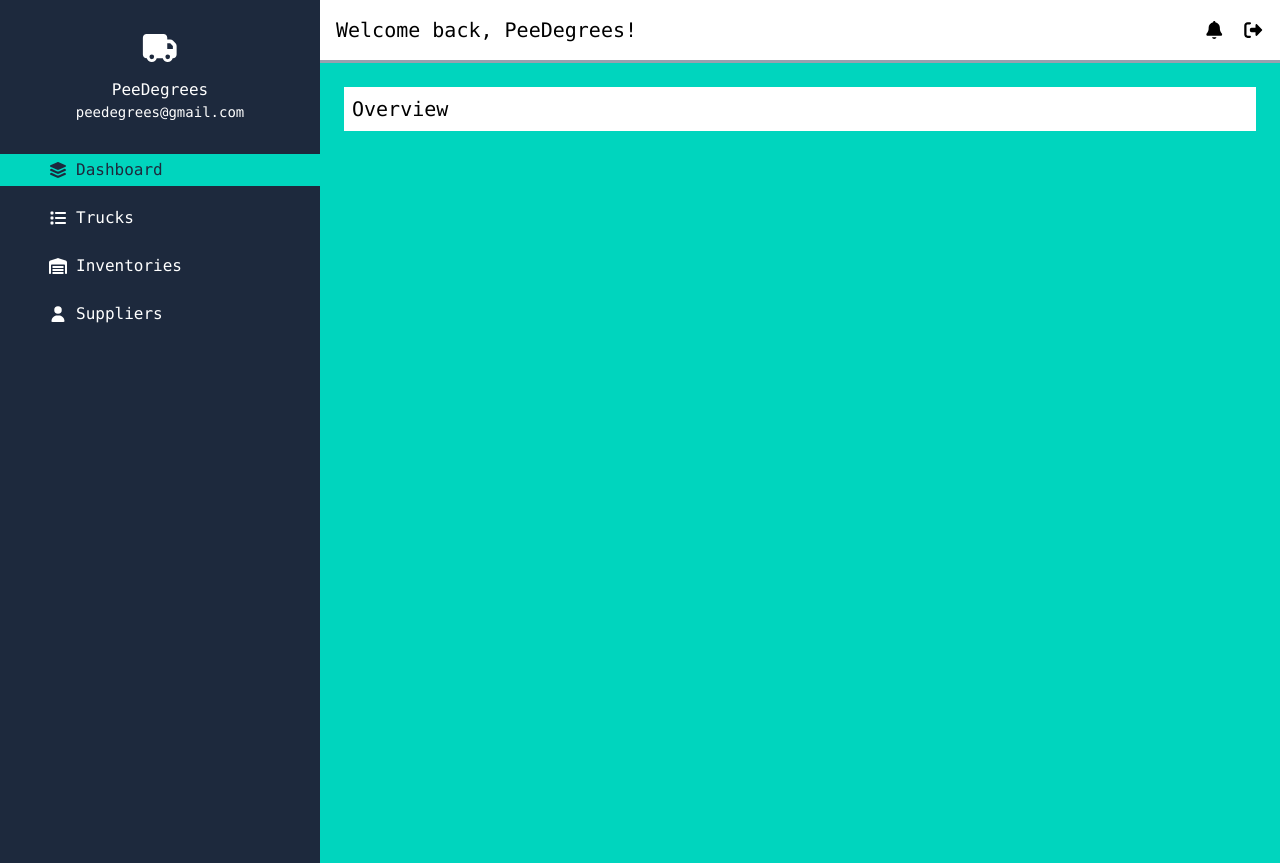
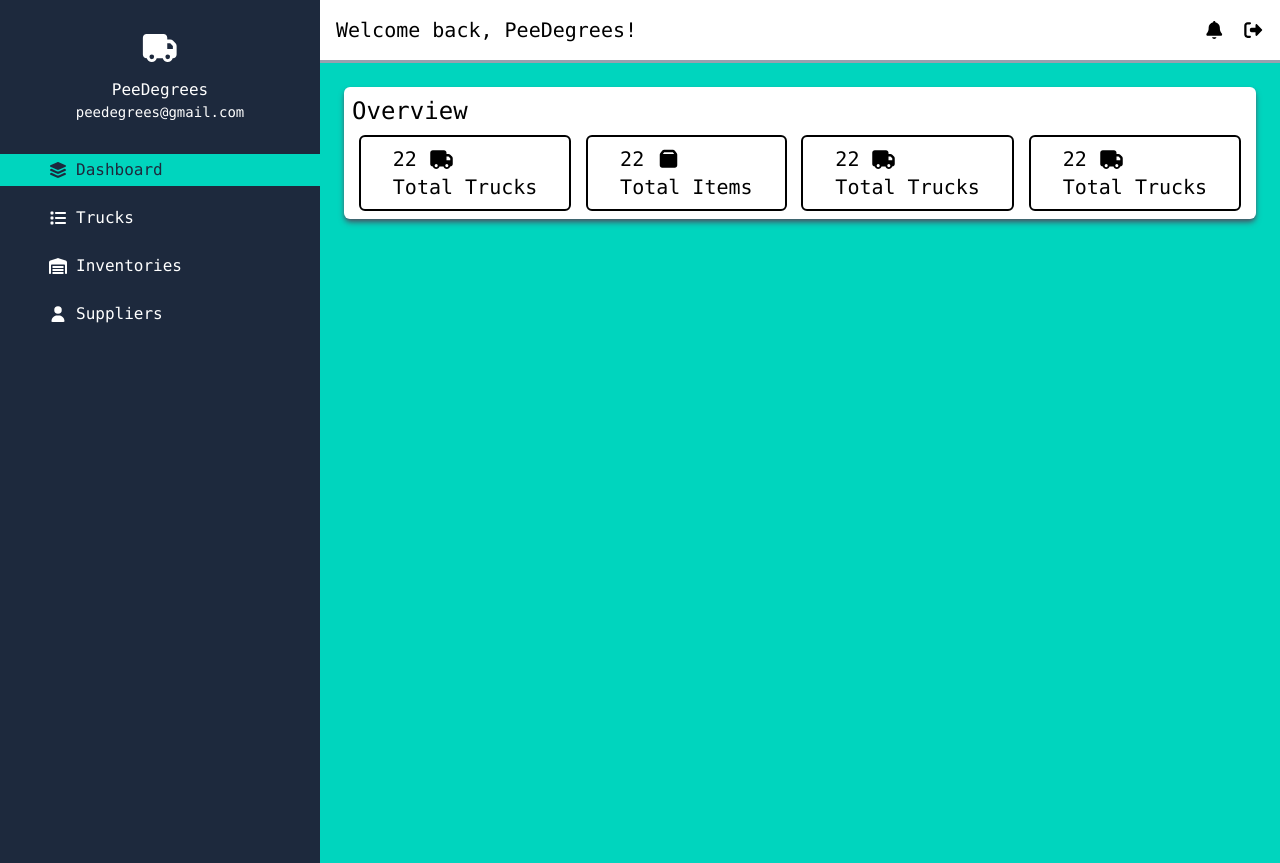
Before and after one commit to PeeOops/stock-app, a React (Vite) app in the folder frontend/: page / in a window 1280 px wide. Built offline with nearby package versions, Linux system fonts and the light colour scheme.

Commit message:
Added overview UI for Dashboard

```diff
--- a/frontend/src/component/Dashboard.jsx
+++ b/frontend/src/component/Dashboard.jsx
@@ -1,11 +1,29 @@
+import { faBox, faTruck } from "@fortawesome/free-solid-svg-icons";
+import { FontAwesomeIcon } from "@fortawesome/react-fontawesome";
+
 const Dashboard = () => {
     return(
-        <div className="bg-teal-400 p-6 h-screen">
+        <div className="bg-teal-400 p-6 h-screen font-mono">
             {/* Overview */}
-            <div className="flex flex-col bg-white p-2">
-                <h1 className="text-xl">Overview</h1>
-                <div className="flex flex-row">
-
+            <div className="flex flex-col gap-2 bg-white rounded-md shadow-md shadow-gray-600 p-2">
+                <h1 className="text-2xl">Overview</h1>
+                <div className="flex flex-row justify-evenly gap-2">
+                    <div className="flex flex-col border-2 border-black rounded-md text-xl py-2 px-8">
+                        <p>22 <FontAwesomeIcon icon={faTruck} /></p>
+                        <p>Total Trucks</p>
+                    </div>
+                    <div className="flex flex-col border-2 border-black rounded-md text-xl py-2 px-8">
+                        <p>22 <FontAwesomeIcon icon={faBox} /></p>
+                        <p>Total Items</p>
+                    </div>
+                    <div className="flex flex-col border-2 border-black rounded-md text-xl py-2 px-8">
+                        <p>22 <FontAwesomeIcon icon={faTruck} /></p>
+                        <p>Total Trucks</p>
+                    </div>
+                    <div className="flex flex-col border-2 border-black rounded-md text-xl py-2 px-8">
+                        <p>22 <FontAwesomeIcon icon={faTruck} /></p>
+                        <p>Total Trucks</p>
+                    </div>
                 </div>
             </div>
         </div>
```
